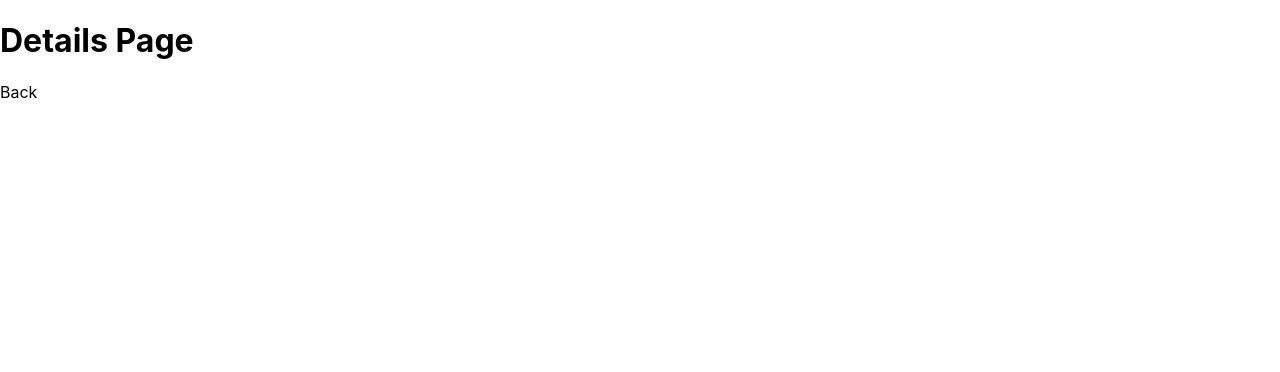
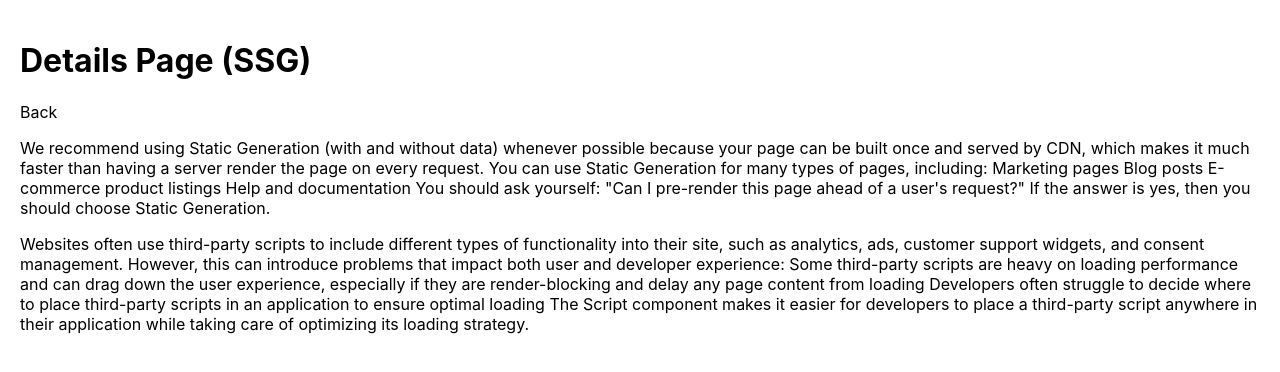
Before and after one commit to jsphkhan/nextjs-12-try, a Next.js app: page /details in a window 1280 px wide. Shown: the top 372 px of the page. Built offline with nearby package versions, Linux system fonts and the light colour scheme.

Commit message:
feat: added ssr data fetching

```diff
--- a/pages/details.js
+++ b/pages/details.js
@@ -1,8 +1,49 @@
+import { useEffect } from 'react';
 import Link from 'next/link';
 
+//import heavy vendor libs
+import moment from 'moment';
+
+import styles from '../styles/Details.module.css';
+
 export default function DetailsPage() {
-    return <>
-        <h1>Details Page</h1>
-        <Link href="/"><a>Back</a></Link>
-    </>
+  useEffect(() => {
+    const locale = moment.locale();
+    console.log(locale);
+    console.log(moment().format('DD MM YYYY'));
+  }, []);
+
+  return (
+    <div className={styles.detailscontainer}>
+      <h1>Details Page (SSG)</h1>
+      <Link href='/'>
+        <a>Back</a>
+      </Link>
+      <div>
+        <p>
+          We recommend using Static Generation (with and without data) whenever
+          possible because your page can be built once and served by CDN, which
+          makes it much faster than having a server render the page on every
+          request. You can use Static Generation for many types of pages,
+          including: Marketing pages Blog posts E-commerce product listings Help
+          and documentation You should ask yourself: "Can I pre-render this page
+          ahead of a user's request?" If the answer is yes, then you should
+          choose Static Generation.
+        </p>
+        <p>
+          Websites often use third-party scripts to include different types of
+          functionality into their site, such as analytics, ads, customer
+          support widgets, and consent management. However, this can introduce
+          problems that impact both user and developer experience: Some
+          third-party scripts are heavy on loading performance and can drag down
+          the user experience, especially if they are render-blocking and delay
+          any page content from loading Developers often struggle to decide
+          where to place third-party scripts in an application to ensure optimal
+          loading The Script component makes it easier for developers to place a
+          third-party script anywhere in their application while taking care of
+          optimizing its loading strategy.
+        </p>
+      </div>
+    </div>
+  );
 }
--- /dev/null
+++ b/styles/Details.module.css
@@ -0,0 +1,3 @@
+.detailscontainer {
+    padding: 20px;
+}
```
Also changed, not shown: pages/index.js (+61 -28 lines), styles/Home.module.css (+18 -2 lines).
